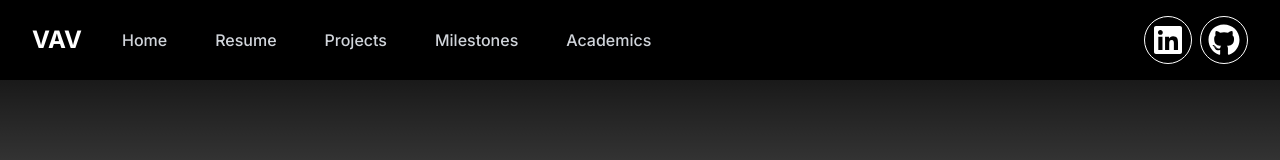
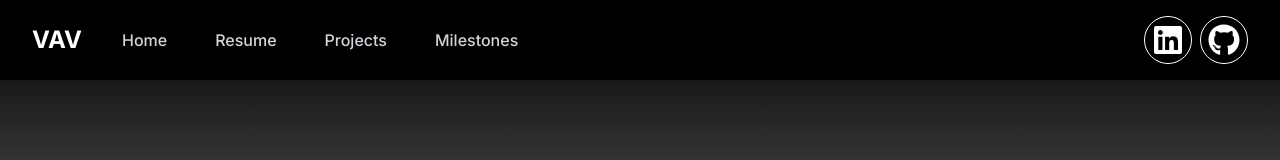
Before and after one commit to villi02/vav-portfolio, a Next.js app: page /projects in a window 1280 px wide. Shown: the top 160 px of the page. Built offline with nearby package versions, Linux system fonts and the light colour scheme.

Commit message:
Hide Academics page while preserving its code

```diff
--- a/components/Navbar.tsx
+++ b/components/Navbar.tsx
@@ -20,7 +20,6 @@ const navigation: NavigationItem[] = [
   { name: "Resume", href: "/resume", current: false },
   { name: "Projects", href: "/projects", current: false },
   { name: "Milestones", href: "/story", current: false },
-  { name: "Academics", href: "/academics", current: false },
 ];
 
 function classNames(...classes: string[]): string {
```
Also changed, not shown: app/_academics/README.md (added), app/_academics/page.tsx (renamed from app/academics/page.tsx).
